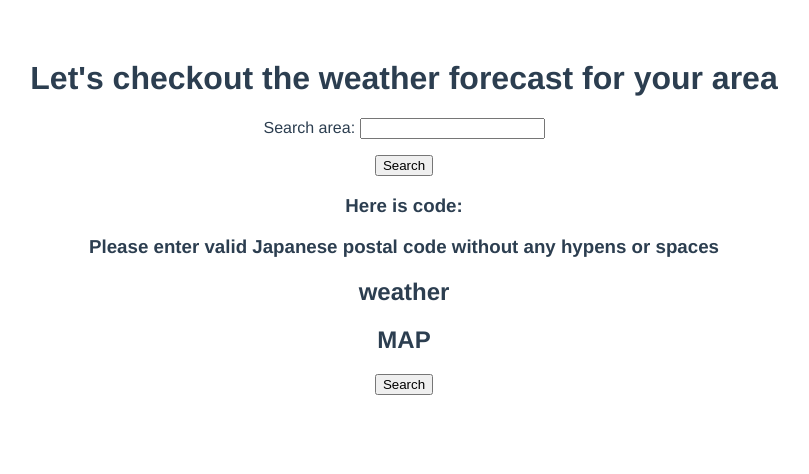
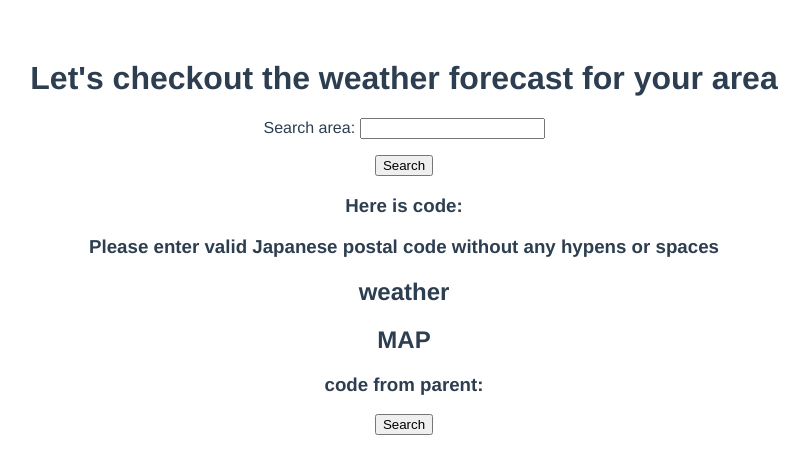
Before and after one commit to KapakahiCoder/Weather-forecast, a Vue app: page / in a window 1280 px wide. Shown: the top 474 px of the page, without its empty margins (236-1045 px from the left). Built offline with nearby package versions, Linux system fonts and the light colour scheme.

Commit message:
Passing data from parent to map component

```diff
--- a/src/App.vue
+++ b/src/App.vue
@@ -18,7 +18,7 @@
         <hr>
     </div>
     <Weather />
-    <Map />
+    <Map v-bind:code="code" />
   </div>
 </template>
 
--- a/src/components/Map.vue
+++ b/src/components/Map.vue
@@ -1,7 +1,7 @@
 <template>
   <div>
     <h2>MAP</h2>
-    <h3>  {{town}}   </h3>
+    <h3>code from parent:   {{code}} {{long}} {{lat}}  </h3>
      <p>
         <button @click="getCoords">Search</button>
       </p>
@@ -14,14 +14,16 @@ export default {
   data() {
     return {
       long: null,
-      lat: null
+      lat: null,
+      test: 2720022
     }
   },
   name: 'Map',
-  props: ['town'],
+  props: ['code'],
   methods: {
     getCoords: function() {
-      fetch('https://google-maps-geocoding.p.rapidapi.com/geocode/json?language=en&address=2720022', {
+      console.log("this is called in functino", this.code)
+      fetch('https://google-maps-geocoding.p.rapidapi.com/geocode/json?language=en&address='+ this.code, {
 	"method": "GET",
 	"headers": {
 		"x-rapidapi-host": "google-maps-geocoding.p.rapidapi.com",
```
